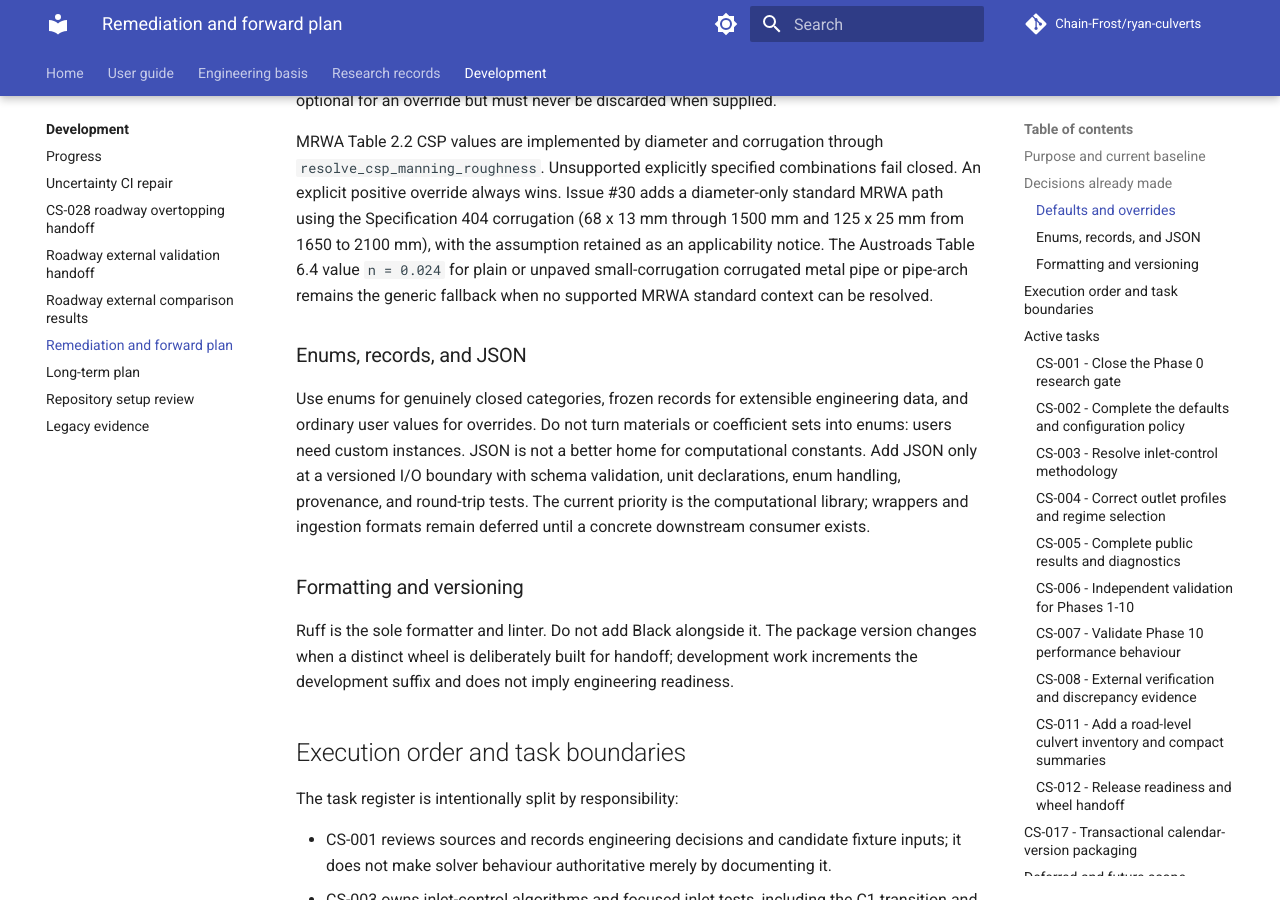
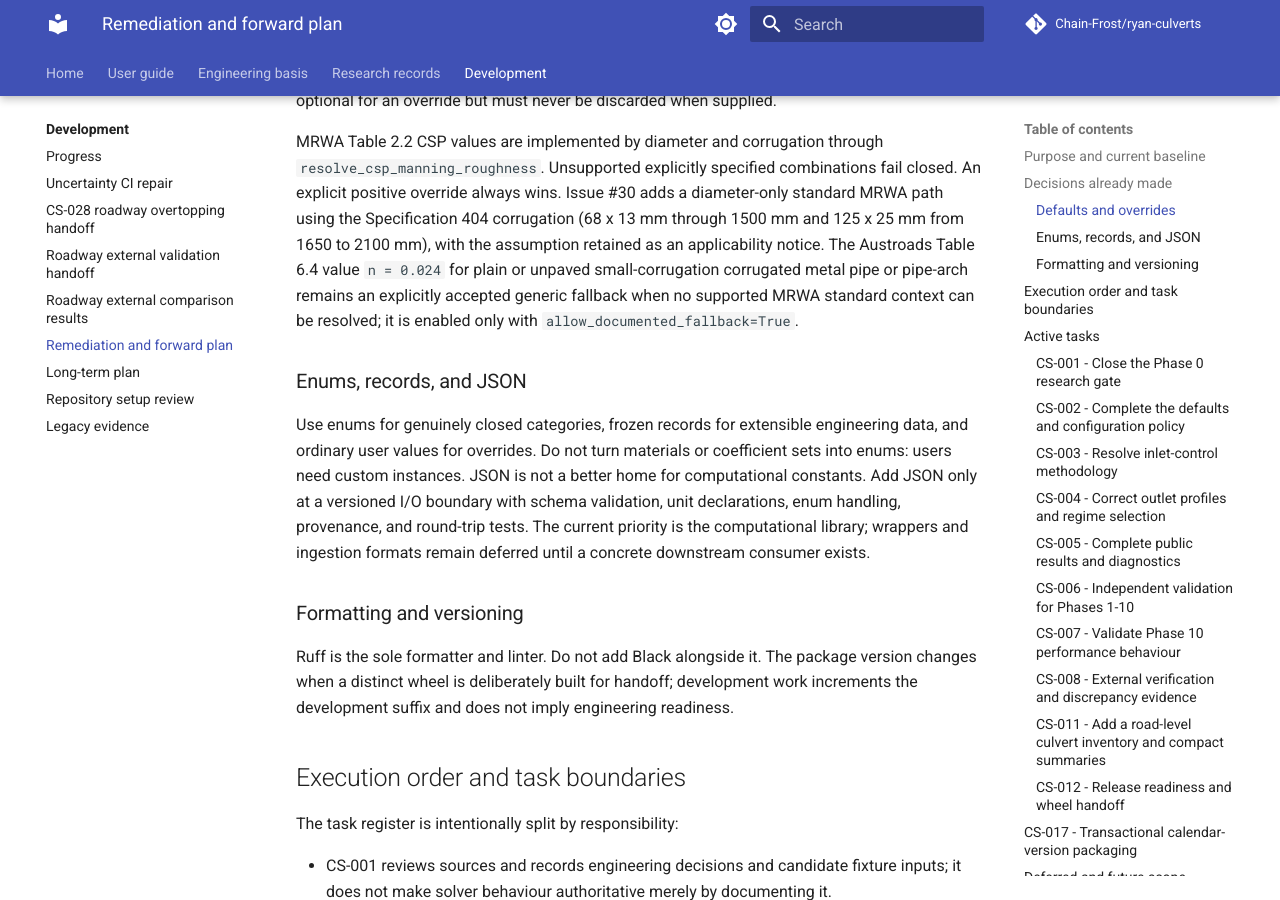
Before and after one commit to Chain-Frost/ryan-culverts, an MkDocs documentation site: the page built from docs/work/2026-09-06-phase-0-to-10-remediation.md, in a window 1280 px wide and 900 px high, scrolled down 1211 px. Built offline with MkDocs 1.6.1 and Material for MkDocs 9.7.7, drawn with Linux system fonts in a browser that asks for light colours; comment, search, counter and statistics services are not loaded.

Commit message:
Record explicit CSP generic fallback policy

```diff
--- a/docs/work/2026-09-06-phase-0-to-10-remediation.md
+++ b/docs/work/2026-09-06-phase-0-to-10-remediation.md
@@ -48,8 +48,9 @@ closed. An explicit positive override always wins. Issue #30 adds a diameter-onl
 MRWA path using the Specification 404 corrugation (68 x 13 mm through 1500 mm and
 125 x 25 mm from 1650 to 2100 mm), with the assumption retained as an applicability
 notice. The Austroads Table 6.4 value `n = 0.024` for plain or unpaved small-corrugation
-corrugated metal pipe or pipe-arch remains the generic fallback when no supported MRWA
-standard context can be resolved.
+corrugated metal pipe or pipe-arch remains an explicitly accepted generic fallback when
+no supported MRWA standard context can be resolved; it is enabled only with
+`allow_documented_fallback=True`.
 
 ### Enums, records, and JSON
 
```
